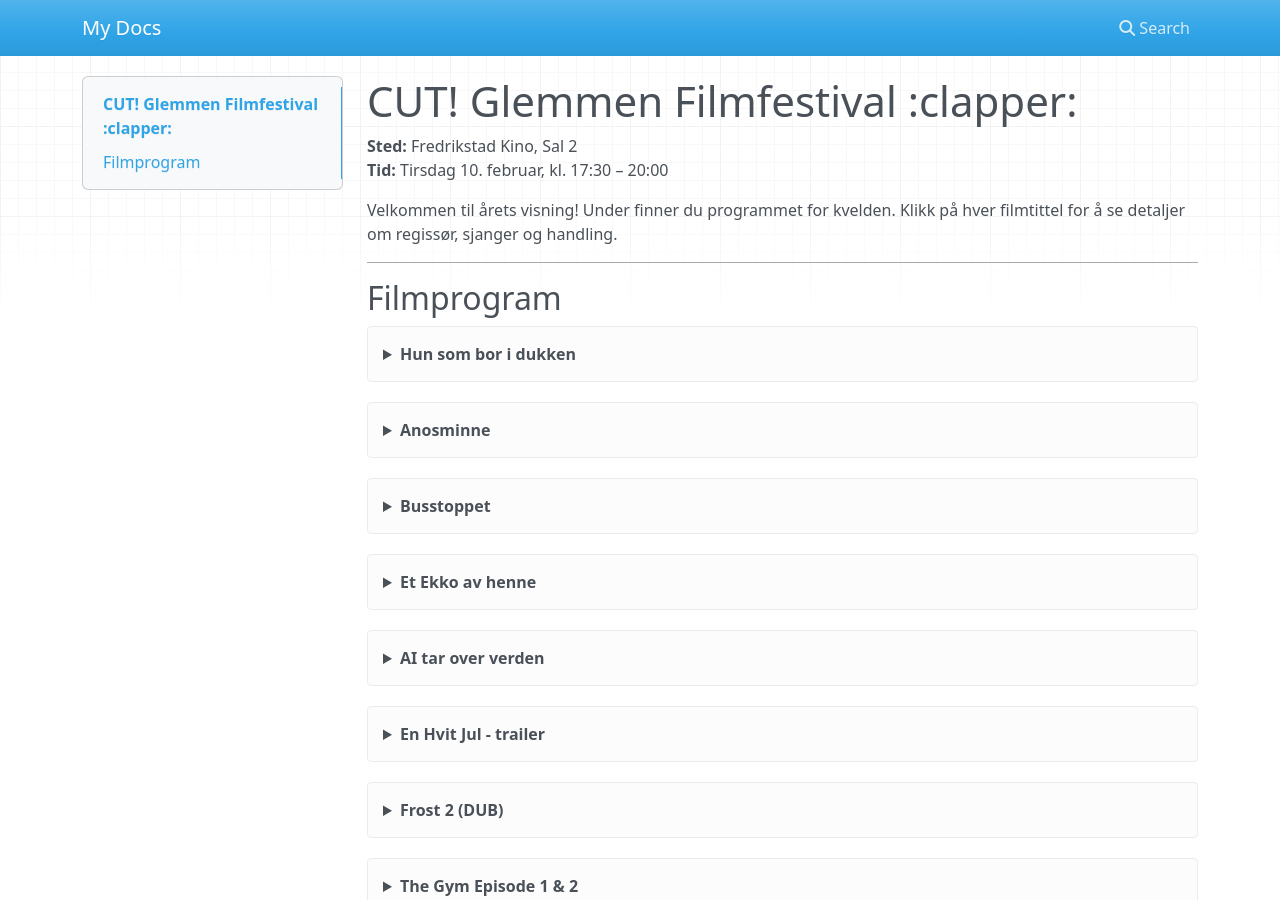
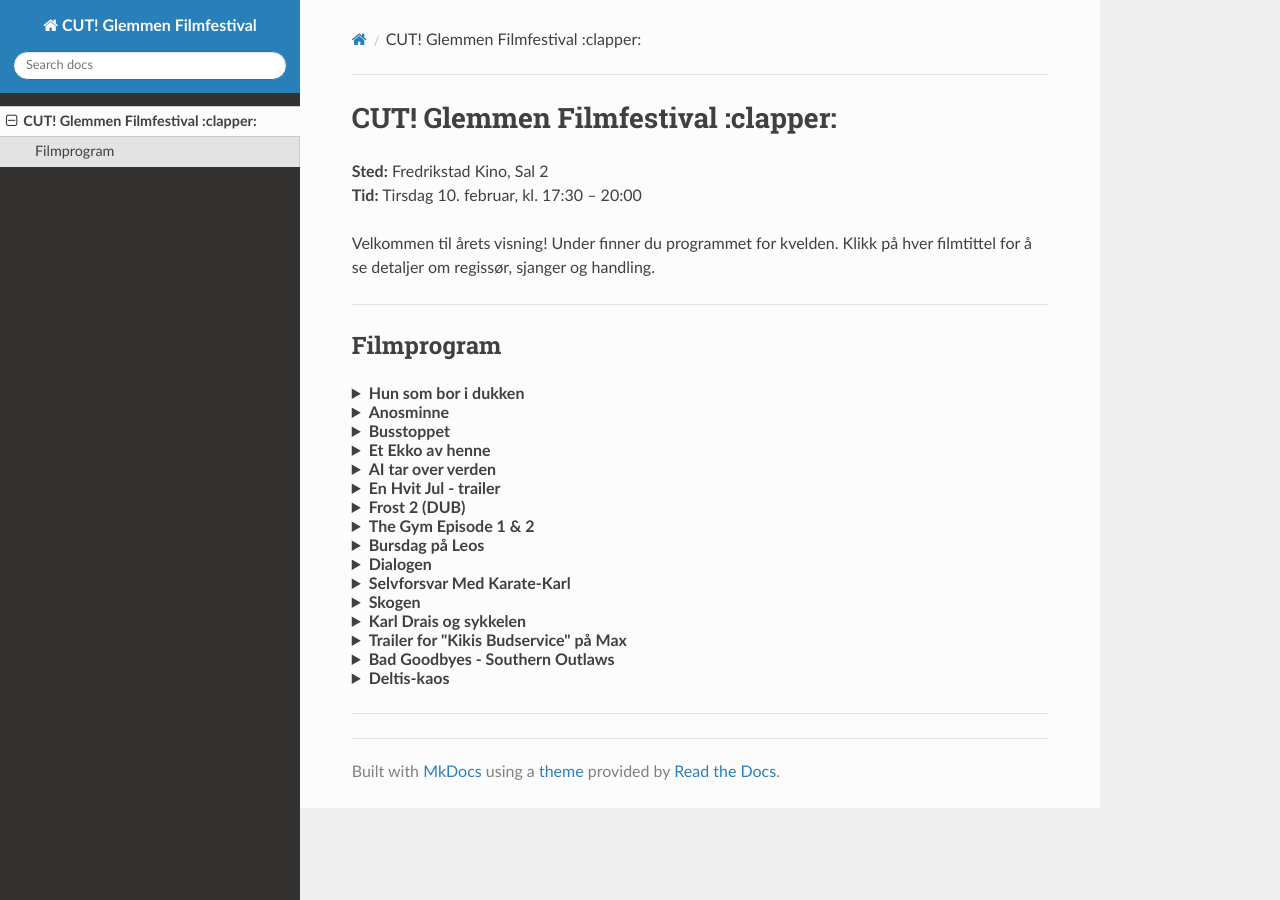
Before and after one commit to cutfilmfestival/cutfilmfestival.github.io, an MkDocs documentation site: the page built from docs/index.md, in a window 1280 px wide and 900 px high. Built offline with MkDocs 1.6.1, drawn with Linux system fonts in a browser that asks for light colours; nearby versions of some CDN libraries; some of the changed text lies outside the part shown.

Commit message:
Update mkdocs.yml

```diff
--- a/mkdocs.yml
+++ b/mkdocs.yml
@@ -1 +1,4 @@
-site_name: My Docs
+site_name: CUT! Glemmen Filmfestival
+
+theme:
+  name: readthedocs
```
